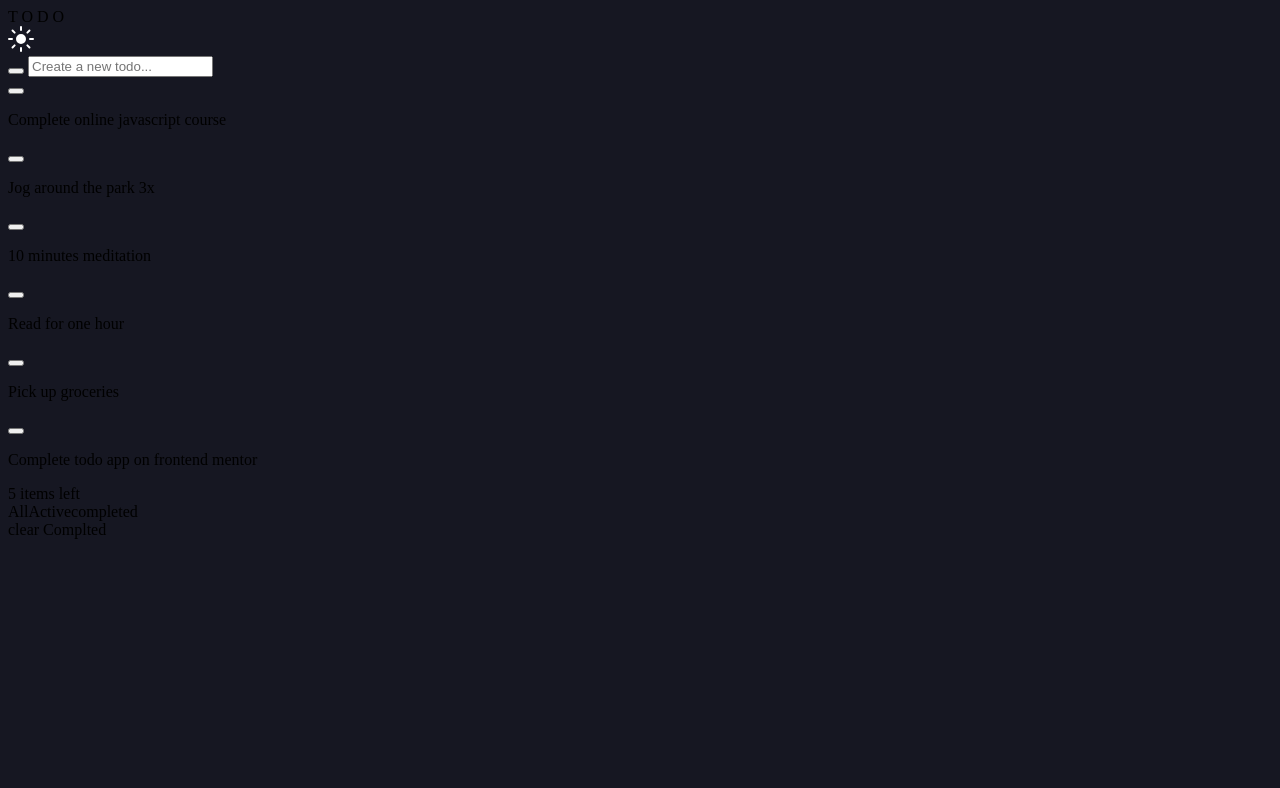
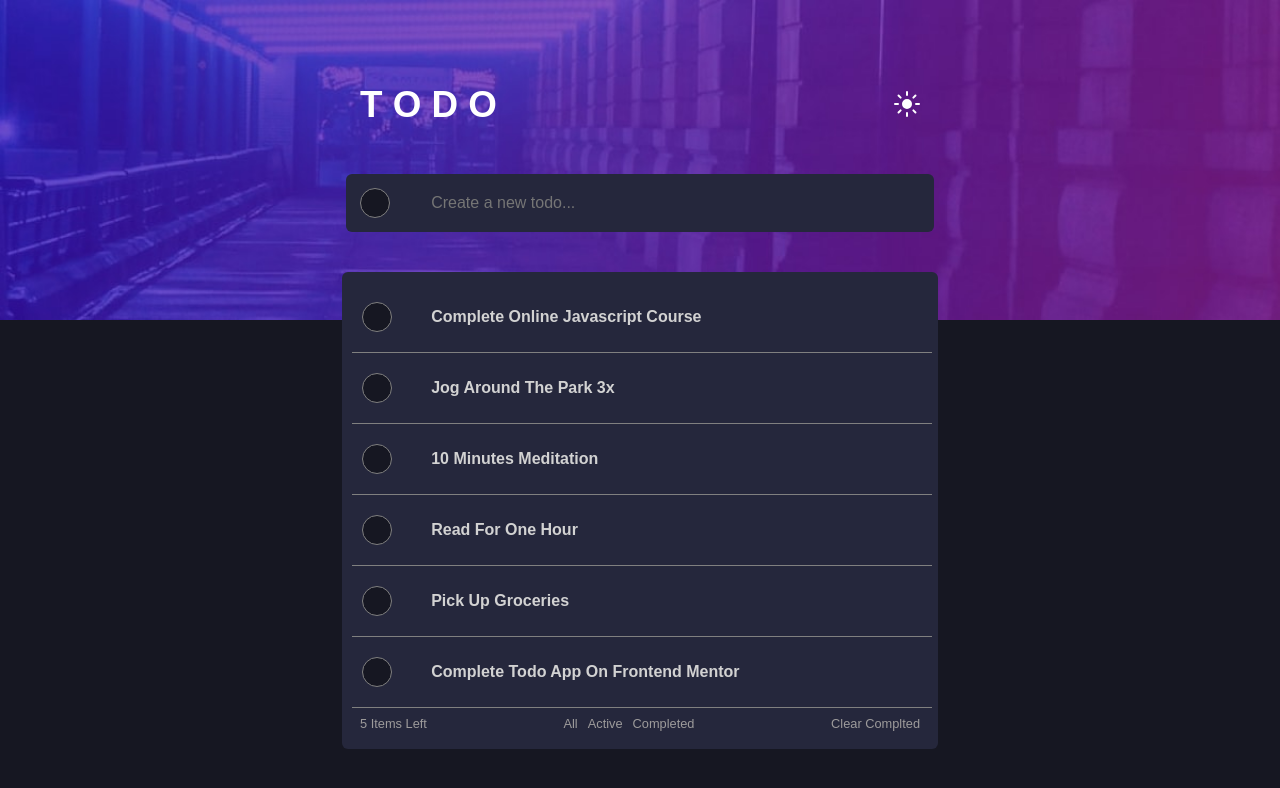
Before and after one commit to p-karari/Asessment2, a plain HTML site: page TO-DO-APP/index.html in a window 1280 px wide. Drawn offline with Linux system fonts and the light colour scheme.

Commit message:
Updates the styling

```diff
--- a/TO-DO-APP/styles.css
+++ b/TO-DO-APP/styles.css
@@ -1,77 +1,114 @@
-/* - Very Dark Blue: hsl(235, 21%, 11%)
-- Very Dark Desaturated Blue: hsl(235, 24%, 19%)
-- Light Grayish Blue: hsl(234, 39%, 85%)
-- Light Grayish Blue (hover): hsl(236, 33%, 92%)
-- Dark Grayish Blue: hsl(234, 11%, 52%)
-- Very Dark Grayish Blue: hsl(233, 14%, 35%)
-- Very Dark Grayish Blue: hsl(237, 14%, 26%) */
-
 body {
+    margin: 0;
     background-color: hsl(235, 21%, 11%);
-    font-family: 'Josefin Sans, sans-serif';
-}
-
-#background_ {
-    width: 100%;
-    height: 13rem;
-    background-image: url(images/bg-desktop-dark.jpg);
-    background-repeat: no-repeat;
-    background-size: cover;
+    font-family: sans-serif;
 
 }
 
-#background_ h1{
+
+.background {
+    background-image: url(images/bg-desktop-dark.jpg);
+    background-size: cover;
+    background-repeat: no-repeat;
+    min-height: 20rem;
+    width: 100%;
+    margin: 0;
+}
+
+.header {
+    display: flex;
+    width: 35rem;
+    /* border: 1px solid white; */
+    font-size: 2.3rem;
+    justify-content: space-between;
     color: white;
+    padding: 8px;
+    font-weight: 700;
+}
+
+.new {
+    display: flex;
+    width: 35rem;
+    /* border: 1px solid white; */
+    background-color: hsl(235, 24%, 19%);
+    padding: 14px;
+    gap: 7%;
+    border-radius: 6px;
+}
+
+.new button{
+    width: 30px;
+    height: 30px;
+    border-radius: 50%;
+    border: .1px solid gray;
+    background-color: hsl(235, 21%, 11%);
+}
+
+.new input{
+    border: none;
+    background-color: hsl(235, 24%, 19%);
+    font-size: 1rem;
+}
+
+.tasks {
+    display: flex;
+    flex-direction: column;
+    width: 36rem;
+    /* border: 1px solid white; */
+    background-color: hsl(235, 24%, 19%);
+    padding: 10px;
+    gap: 7%;
+    border-radius: 6px;
 
 }
 
-.to-do {
-    width: 30rem;
-    color: hsl(233, 4%, 59%);
-    background-color: hsl(240, 14%, 18%);
-    border-radius: 3px;
+.task {
+    display: flex;
+    width: 35rem;
+    border-bottom: 1px solid gray;
+    /* background-color: hsl(235, 24%, 19%); */
+    padding: 10px;
+    gap: 7%;
+    color: rgb(210, 210, 210);
+    font-weight: 600;
+    align-items: center;
+    text-transform: capitalize;
+    /* border-radius: 10px; */
+    /* border-radius: 6px; */
 }
 
-.to-do p{
-    padding: auto;
-    display: flex;
-    /* justify-content: center; */
-    align-items: center;
-    gap: 6px;
+.task button {
+    width: 30px;
+    height: 30px;
+    border-radius: 50%;
+    border: .1px solid gray;
+    background-color: hsl(235, 21%, 11%);
 }
 
-.body_ {
+.body {
     display: flex;
     flex-direction: column;
-    gap: 1.5rem;
-    justify-content: center;
+    gap: 40px;
+    padding: 6px;
+    /* border: 1px solid pink; */
+    margin-top: -250px;
     align-items: center;
-    margin-top: -150px;
-}
-
-.to-do-header {
-    display: flex;
-    flex-direction: row;
-    color: white;
-    align-items: center;
-    gap: 23rem;
-}
-
-.check {
-    appearance: none;
-    width: 20px;
-    height: 20px;
-    border-radius: 50%;
-    outline: none;
-    border: 1px solid lightgray;
+    justify-content: flex-start;
 
 }
 
-#new_to_do {
-    width: 100%;
-    height: 100%;
-    padding: 20px 0;
-    box-sizing: border-box;
-    border: none;
-    background-color: hsl(237, 14%, 26%) ;
+.footer {
+    color: rgb(157, 155, 155);
+    display: flex;
+    justify-content: space-between;
+    padding: 8px;
+    font-size: 0.8rem;
+    background-color: hsl(235, 24%, 19%);
+    text-transform: capitalize;
 }
+
+.footer div{
+    display: flex;
+    gap: 10px;
+    text-transform: capitalize;
+}
```
